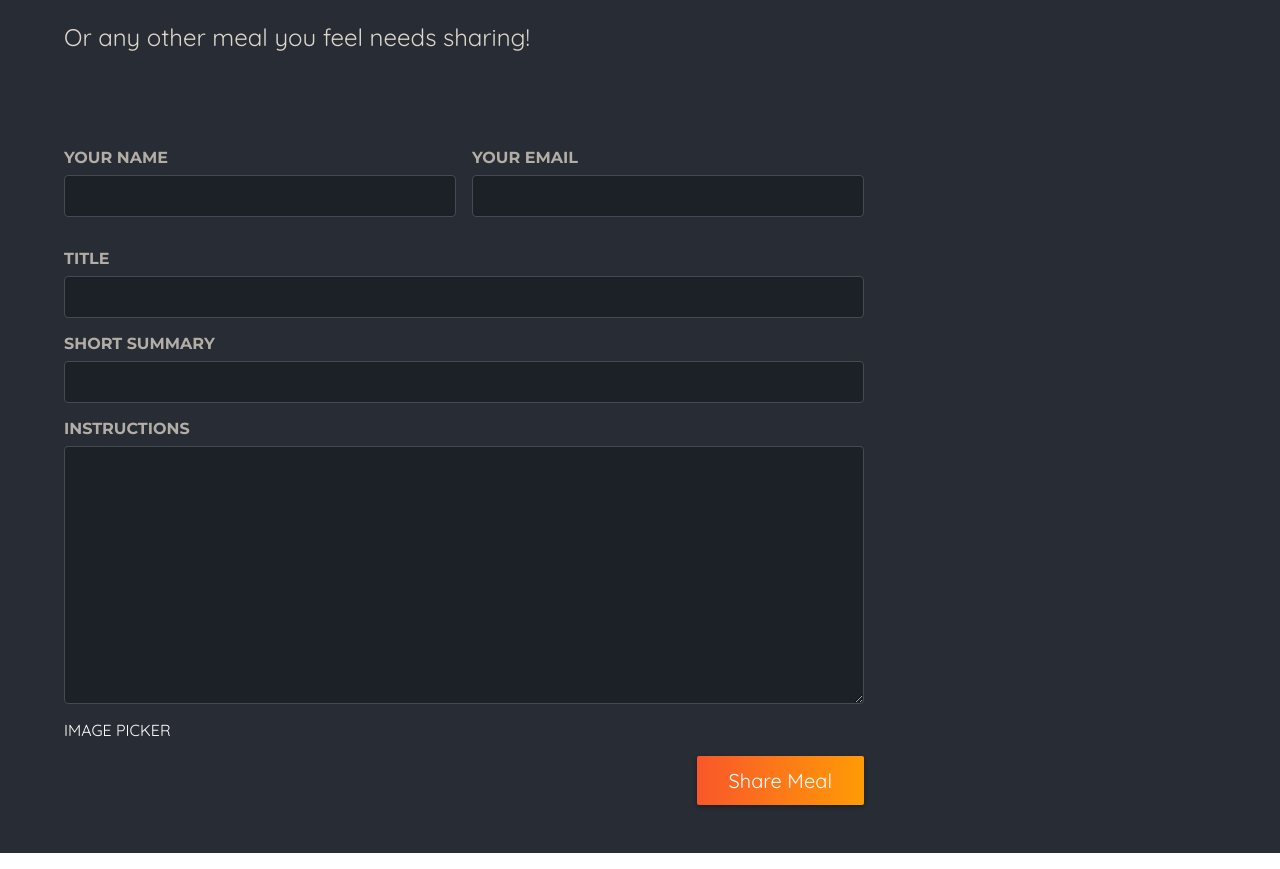
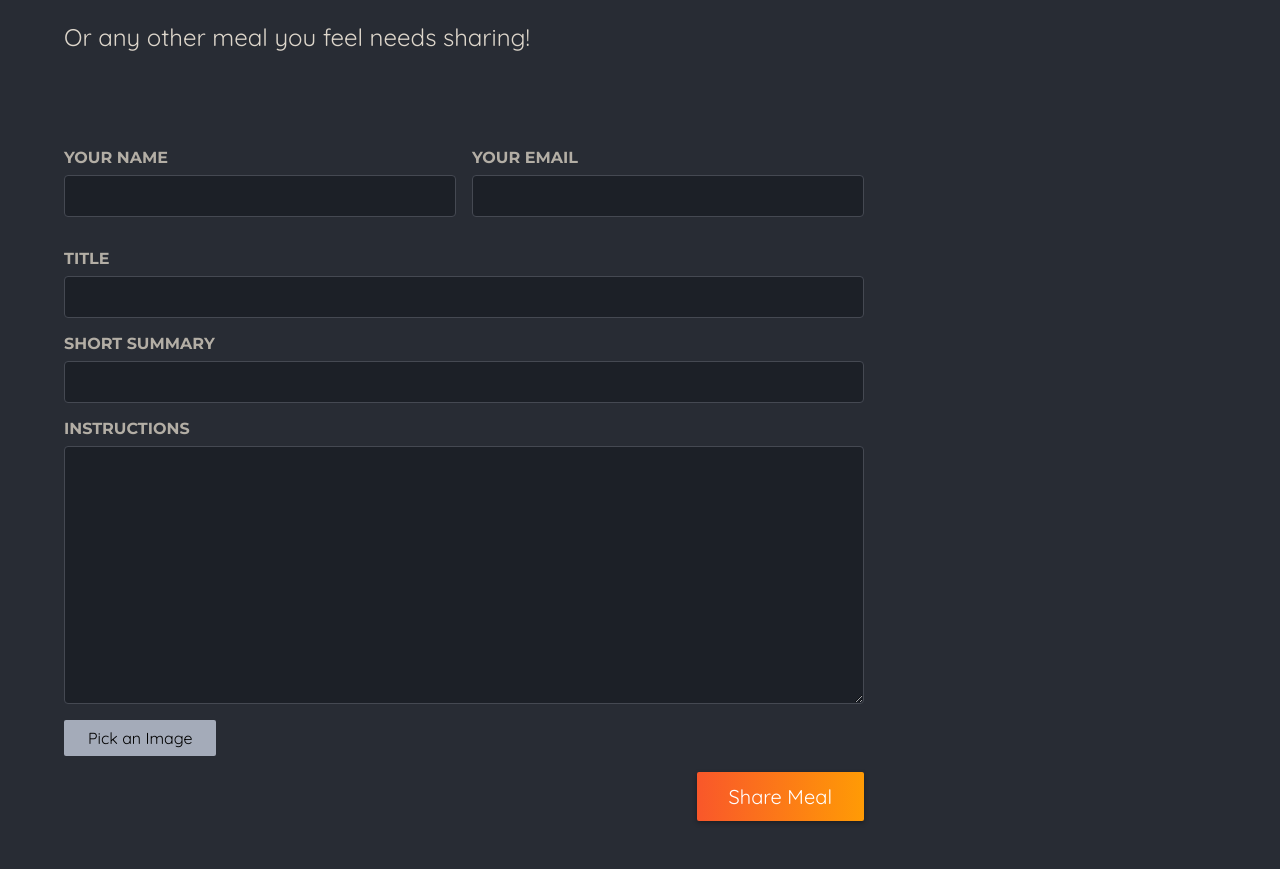
Before and after one commit to steph-ayo/Foodies-App, a Next.js app: page /meals/share in a window 1280 px wide. Shown: the part 260-1129 px from the top of the page. Built offline with nearby package versions, Linux system fonts and the light colour scheme.

Commit message:
updating image-picker js file with useref hook

```diff
--- a/app/meals/share/page.js
+++ b/app/meals/share/page.js
@@ -1,4 +1,5 @@
 // "use client";
+import ImagePicker from "@/components/meals/image-picker";
 import classes from "./page.module.css";
 
 // import { useFormState } from "react-dom";
@@ -49,10 +50,12 @@ export default function ShareMealPage() {
               required
             ></textarea>
           </p>
-          IMAGE PICKER
+          <ImagePicker />
+
           <p className={classes.actions}>
             <button type="submit">Share Meal</button>
           </p>
+
           {/* <button type="submit"
           <ImagePicker label="Your image" name="image" />
           {state.message && <p>{state.message}</p>}
--- a/components/meals/image-picker.js
+++ b/components/meals/image-picker.js
@@ -1,11 +1,34 @@
-import classes from ".image-picker.module.css";
+"use client";
 
-export default function ImagePicker() {
+import { useRef } from "react";
+import classes from "./image-picker.module.css";
+
+export default function ImagePicker({ label, name }) {
+  const imageInput = useRef();
+
+  function handlePickClick() {
+    imageInput.current.click();
+  }
+
   return (
     <div className={classes.picker}>
-      <label htmlFor="image">{label}</label>
+      <label htmlFor={name}>{label}</label>
       <div className={classes.controls}>
-        <input type="file" id="image" accept="image/png, image/jpeg" />
+        <input
+          className={classes.input}
+          type="file"
+          id={name}
+          accept="image/png, image/jpeg"
+          name={name}
+          ref={imageInput}
+        />
+        <button
+          className={classes.button}
+          type="button"
+          onClick={handlePickClick}
+        >
+          Pick an Image
+        </button>
       </div>
     </div>
   );
```
